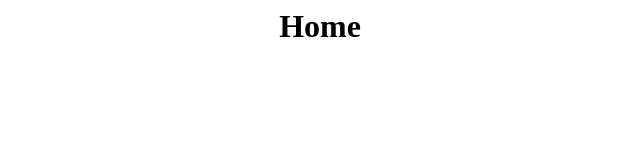
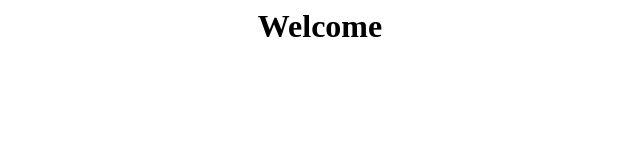
Before and after one commit to Tsubarah/samsta-haken, a React (Vite) app: page / in a window 1280 px wide. Shown: the top 160 px of the page, without its empty margins (320-960 px from the left). Built offline with nearby package versions, Linux system fonts and the light colour scheme.

Commit message:
Added a dev branch

```diff
--- a/src/pages/HomePage.jsx
+++ b/src/pages/HomePage.jsx
@@ -2,7 +2,7 @@
 const HomePage = () => {
   return (
     <div className="flex">
-      <h1 className="m-auto">Home</h1>
+      <h1 className="m-auto">Welcome</h1>
     </div>
   )
 }
```
